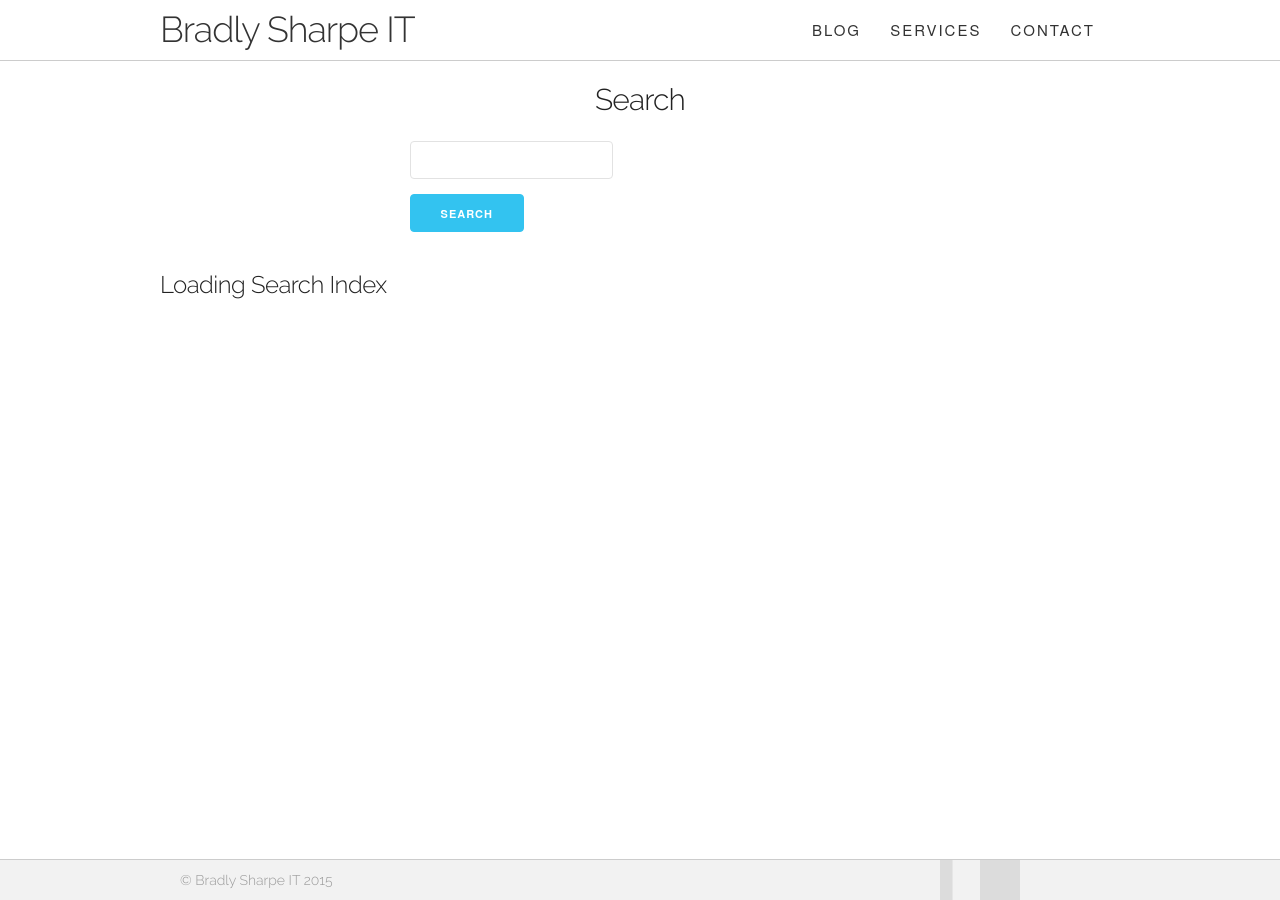
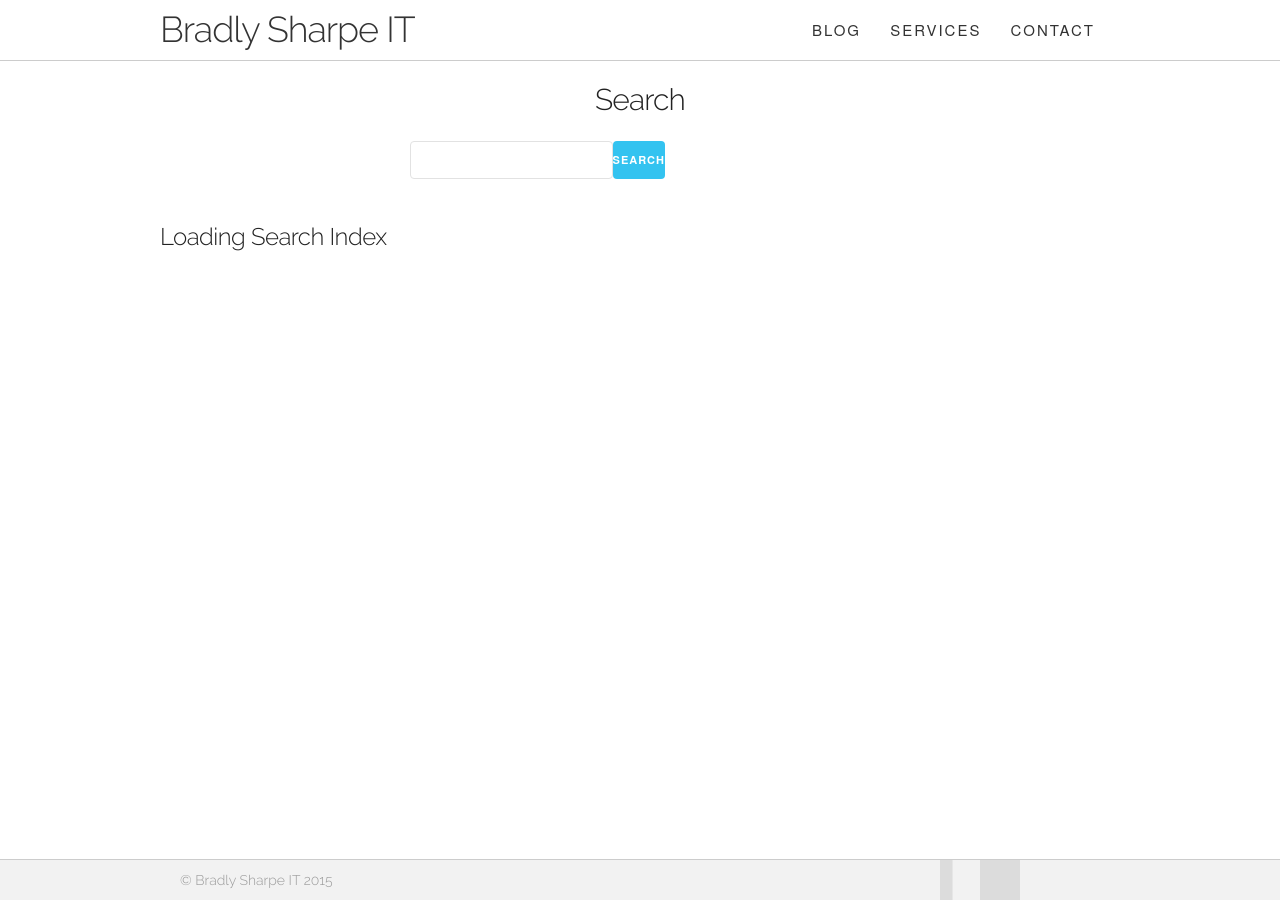
Before and after one commit to BradlySharpe/bradlysharpe.com.au, a Jekyll site: the page built from search.md, in a window 1280 px wide. Built offline with Jekyll 4.4.1, drawn with Linux system fonts in a browser that asks for light colours; grey boxes are pictures that could not be loaded.

Commit message:
Fix search button

```diff
--- a/search.md
+++ b/search.md
@@ -8,10 +8,8 @@ atf: atf_search.scss
   <div class="four columns offset-by-three">
     <form class="inset u-cf" method="GET" name="search">
       <input type="text" name="q" id="query" value="" />
-      <input class="button button-primary" type="submit" value="Search" />
+      <button class="button button-primary">Search</button>
     </form>
-  </div>
-  <div class="one column">
   </div>
 </div>
 <div class="row">
```
